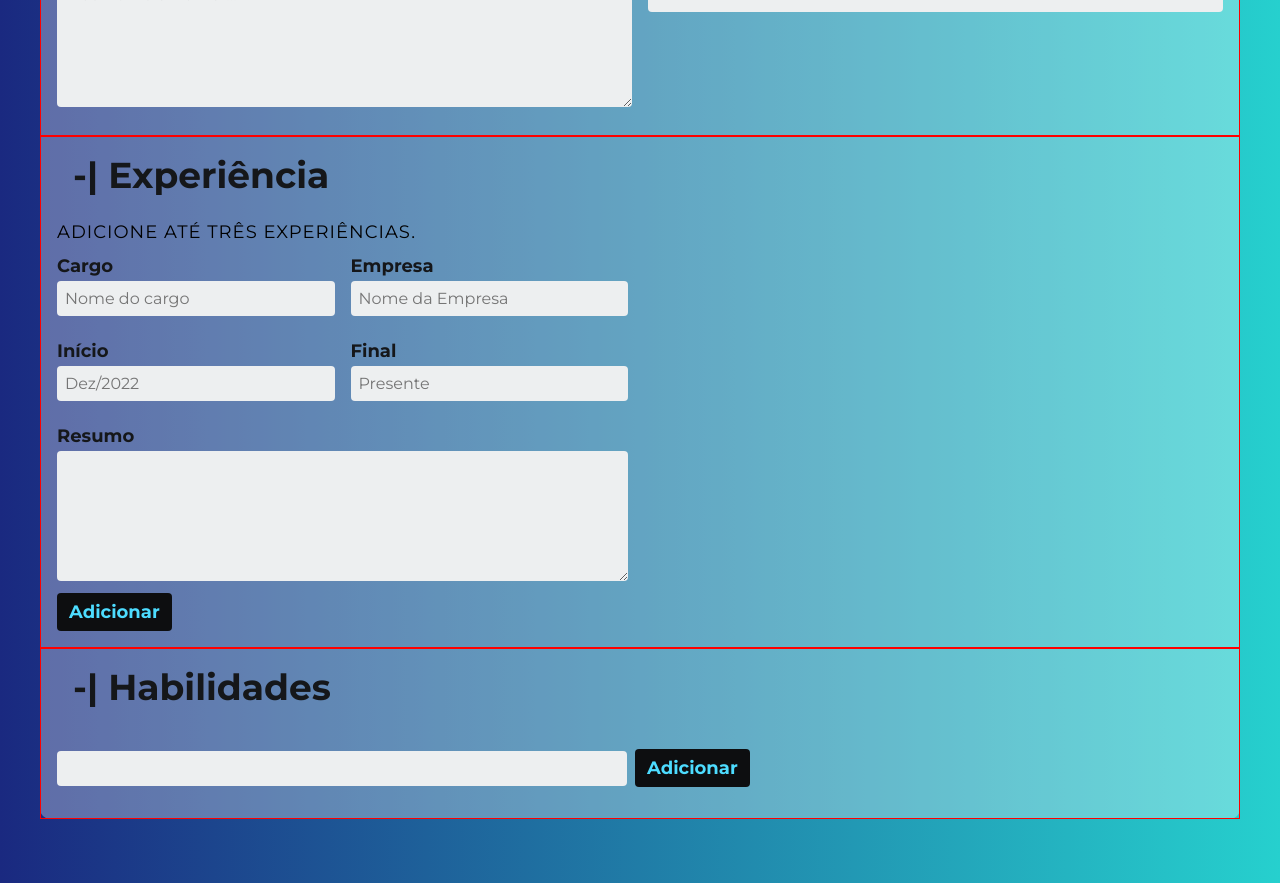
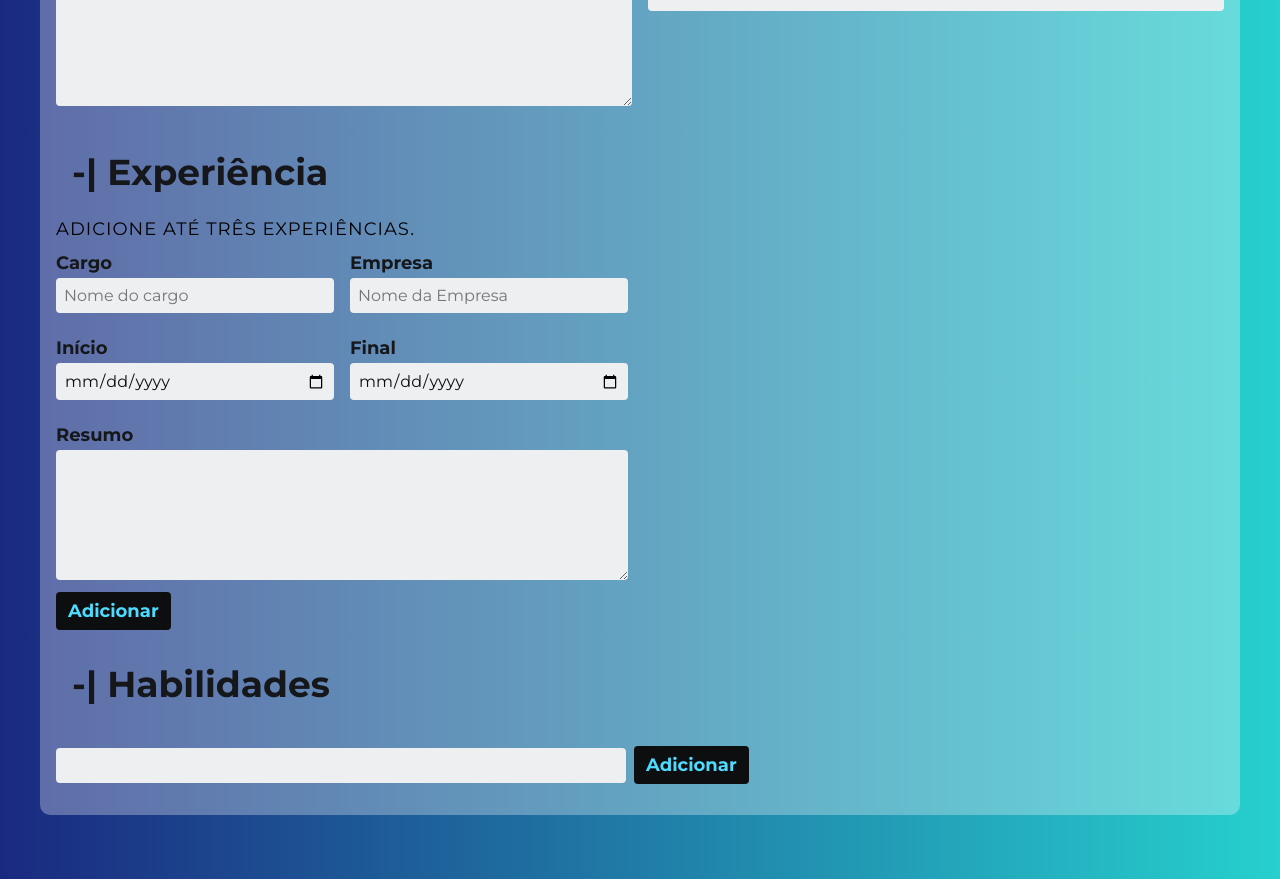
Before and after one commit to silvamaarcus/gerador-curriculo-app, a React (Create React App) app: page / in a window 1280 px wide. Shown: the part 380-1263 px from the top of the page. Built offline with nearby package versions, Linux system fonts and the light colour scheme.

Commit message:
Página de formulario finalizada

```diff
--- a/package.json
+++ b/package.json
@@ -6,6 +6,7 @@
     "@testing-library/jest-dom": "^5.16.5",
     "@testing-library/react": "^13.4.0",
     "@testing-library/user-event": "^13.5.0",
+    "axios": "^1.4.0",
     "react": "^18.2.0",
     "react-dom": "^18.2.0",
     "react-scripts": "5.0.1",
--- a/src/components/Experiencia/index.js
+++ b/src/components/Experiencia/index.js
@@ -1,19 +1,55 @@
 import { useState } from "react";
 
 const Experiencia = () => {
+  const [dadosFormulario, setDadosFormulario] = useState({});
+
+  const [experiencias, setExperiencias] = useState([]);
+
+  function handleInputChange(e) {
+    const { name, value } = e.target;
+    setDadosFormulario({ ...dadosFormulario, [name]: value });
+  }
+
+  function handleSubmit(e) {
+    e.preventDefault();
+    // Criando um arquivo JSON com as informações obtidas.
+    // const jsonString = JSON.stringify(dadosFormulario);
+
+    // Convertendo em JSON, para manipula-lo.
+    // const jsonObjeto = JSON.parse(jsonString);
+    // console.log(jsonObjeto);
+
+    const novaExperiencia = {
+      cargo: dadosFormulario.cargo,
+      nomeEmpresa: dadosFormulario.nomeEmpresa,
+    };
+
+    // adicionando nova experiência ao array de experiências
+    setExperiencias([...experiencias, novaExperiencia]);
+
+    // limpando os dados do formulário após a submissão
+    setDadosFormulario({});
+  }
+
+  function handleDelete(index) {
+    setExperiencias(experiencias.filter((_, i) => i !== index));
+  }
+
   return (
     <div className="container">
       <h3 className="ml-2">-| Experiência</h3>
       <h5>Adicione até três experiências.</h5>
-      <div className="experiencia">
+      <form className="experiencia" onSubmit={handleSubmit}>
         <div>
           <div className="exp-titulo grid-meio-meio">
             <div className="grid input-padrao">
               <label htmlFor="cargo">Cargo</label>
               <input
                 type="text"
-                name="exp-cargo"
-                id="exp-cargo"
+                name="cargo"
+                id="cargo"
+                value={dadosFormulario.cargo || ""}
+                onChange={handleInputChange}
                 placeholder="Nome do cargo"
               />
             </div>
@@ -21,8 +57,10 @@ const Experiencia = () => {
               <label htmlFor="empresa">Empresa</label>
               <input
                 type="text"
-                name="exp-empresa"
-                id="exp-empresa"
+                name="nomeEmpresa"
+                id="nomeEmpresa"
+                value={dadosFormulario.nomeEmpresa || ""}
+                onChange={handleInputChange}
                 placeholder="Nome da Empresa"
               />
             </div>
@@ -32,39 +70,54 @@ const Experiencia = () => {
             <div className="grid input-padrao">
               <label htmlFor="mesI">Início</label>
               <input
-                type="text"
-                name="exp-mesI"
-                id="exp-mesI"
-                placeholder="Dez/2022"
+                type="date"
+                id="dataInicio"
+                name="dataInicio"
+                value={dadosFormulario.dataInicio || ""}
+                onChange={handleInputChange}
               />
             </div>
             <div className="grid input-padrao">
               <label htmlFor="mesF">Final</label>
               <input
-                type="text"
-                name="exp-mesF"
-                id="exp-mesF"
-                placeholder="Presente"
+                type="date"
+                id="dataSaida"
+                name="dataSaida"
+                value={dadosFormulario.dataSaida || ""}
+                onChange={handleInputChange}
               />
             </div>
           </div>
 
           <div className="exp-resumo">
-            <div className=" grid input-padrao">
+            <div className="grid input-padrao">
               <label htmlFor="resumo">Resumo</label>
-              <textarea name="resumo" id="resumo" rows="6"></textarea>
+              <textarea
+                name="resumo"
+                id="resumo"
+                rows="6"
+                value={dadosFormulario.resumo || ""}
+                onChange={handleInputChange}
+              ></textarea>
             </div>
           </div>
 
-          <button
-          type="button"
-          className="btn-habilidade"
-        >
-          Adicionar
-        </button>
+          <button type="submit" className="btn-add">
+            Adicionar
+          </button>
+        </div>
 
+        <div className="experiencia-salvas">
+          <ul>
+            {experiencias.map((experiencia, index) => (
+              <li key={index} className="flex-space-between">
+                <span><strong>{experiencia.cargo}</strong> | {experiencia.nomeEmpresa}</span>
+                <button className="btn-remove" onClick={() => handleDelete(index)}>X</button>
+              </li>
+            ))}
+          </ul>
         </div>
-      </div>
+      </form>
     </div>
   );
 };
--- a/src/components/Habilidades/index.js
+++ b/src/components/Habilidades/index.js
@@ -32,7 +32,7 @@ const Habilidades = () => {
         />
         <button
           type="button"
-          className="btn-habilidade"
+          className="btn-add"
           onClick={AdicionarHabilidade}
         >
           Adicionar
--- a/src/css/sass/__layout.scss
+++ b/src/css/sass/__layout.scss
@@ -7,7 +7,6 @@ body {
 
 .container {
   padding: 16px;
-  border: 1px solid red;
 }
 
 .flex {
--- a/src/css/sass/experiencia/_experiencia.scss
+++ b/src/css/sass/experiencia/_experiencia.scss
@@ -1,6 +1,20 @@
 .experiencia {
   display: grid;
   grid-template-columns: repeat(2, 1fr);
-  grid-column: 1/2;
+  // grid-column: 1/2;
   gap: 24px;
 }
+
+.experiencia-salvas {
+  padding: 36px 16px;
+}
+
+.experiencia-salvas li {
+  list-style: none;
+  background: rgba(255, 255, 255, 0.5);
+  color: $black-normal;
+  margin-bottom: 32px;
+  padding: 16px;
+  border-radius: 4px;
+  font: 500 16px "Montserrat", sans-serif;
+}
--- a/src/css/style.css
+++ b/src/css/style.css
@@ -13,7 +13,6 @@ body {
 
 .container {
   padding: 16px;
-  border: 1px solid red;
 }
 
 .flex {
@@ -725,14 +724,7 @@ label {
   color: #15171A;
 }
 
-.experiencia {
-  display: grid;
-  grid-template-columns: repeat(2, 1fr);
-  grid-column: 1/2;
-  gap: 24px;
-}
-
-.btn-habilidade {
+.btn-add {
   font: 800 18px "Montserrat", sans-serif;
   padding: 8px 12px;
   border-radius: 4px;
@@ -740,8 +732,40 @@ label {
   color: #4DDCFF;
   cursor: pointer;
 }
-.btn-habilidade:hover {
+.btn-add:hover {
   background: #15171A;
+}
+
+.btn-remove {
+  font: 800 18px "Montserrat", sans-serif;
+  padding: 8px 12px;
+  border-radius: 32px;
+  background: #0D0E10;
+  color: #4DDCFF;
+  cursor: pointer;
+}
+.btn-remove:hover {
+  background: #15171A;
+}
+
+.experiencia {
+  display: grid;
+  grid-template-columns: repeat(2, 1fr);
+  gap: 24px;
+}
+
+.experiencia-salvas {
+  padding: 36px 16px;
+}
+
+.experiencia-salvas li {
+  list-style: none;
+  background: rgba(255, 255, 255, 0.5);
+  color: #0D0E10;
+  margin-bottom: 32px;
+  padding: 16px;
+  border-radius: 4px;
+  font: 500 16px "Montserrat", sans-serif;
 }
 
 .lista-habilidade {
```
Also changed, not shown: src/css/sass/habilidades/_habilidades.scss (+0 -13 lines), src/css/sass/main/_main.scss (+26 -0 lines), src/services/api.js (added), 2 other files (tests, documents, lock files or other folders).
